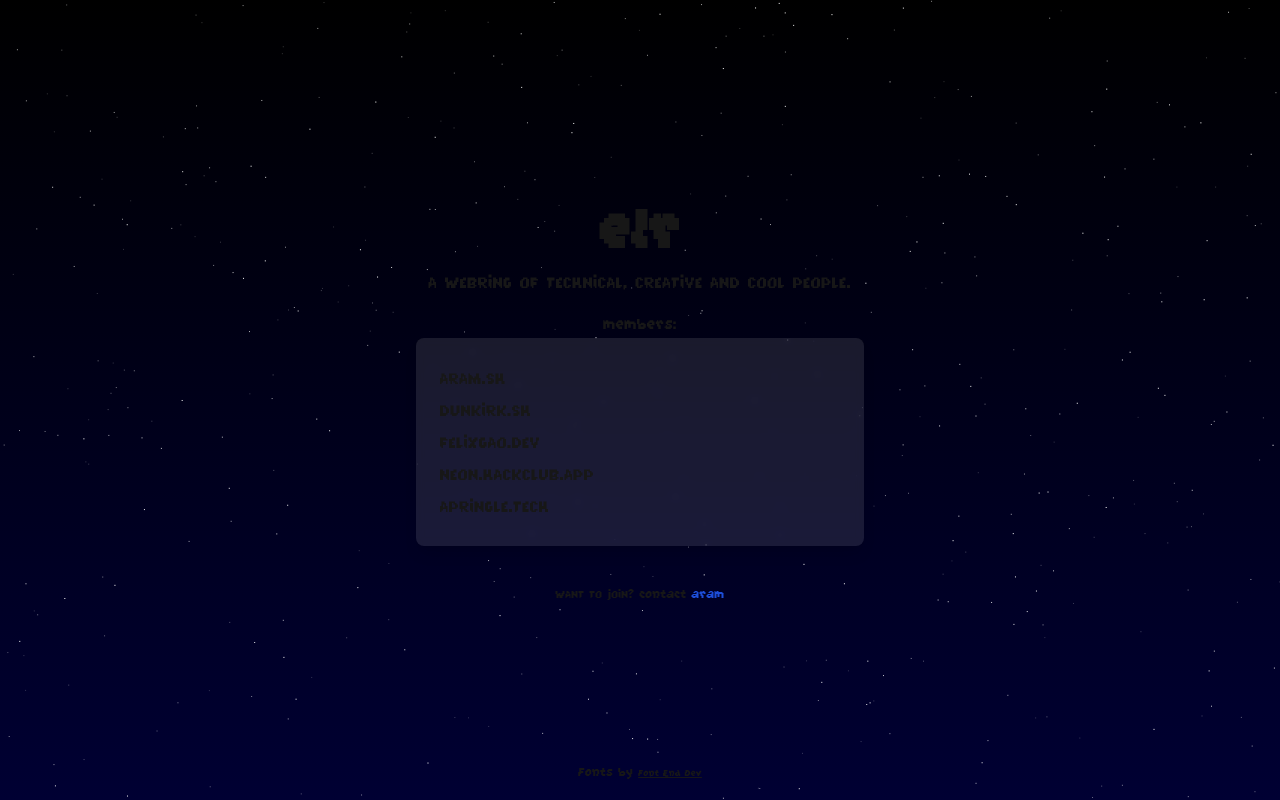
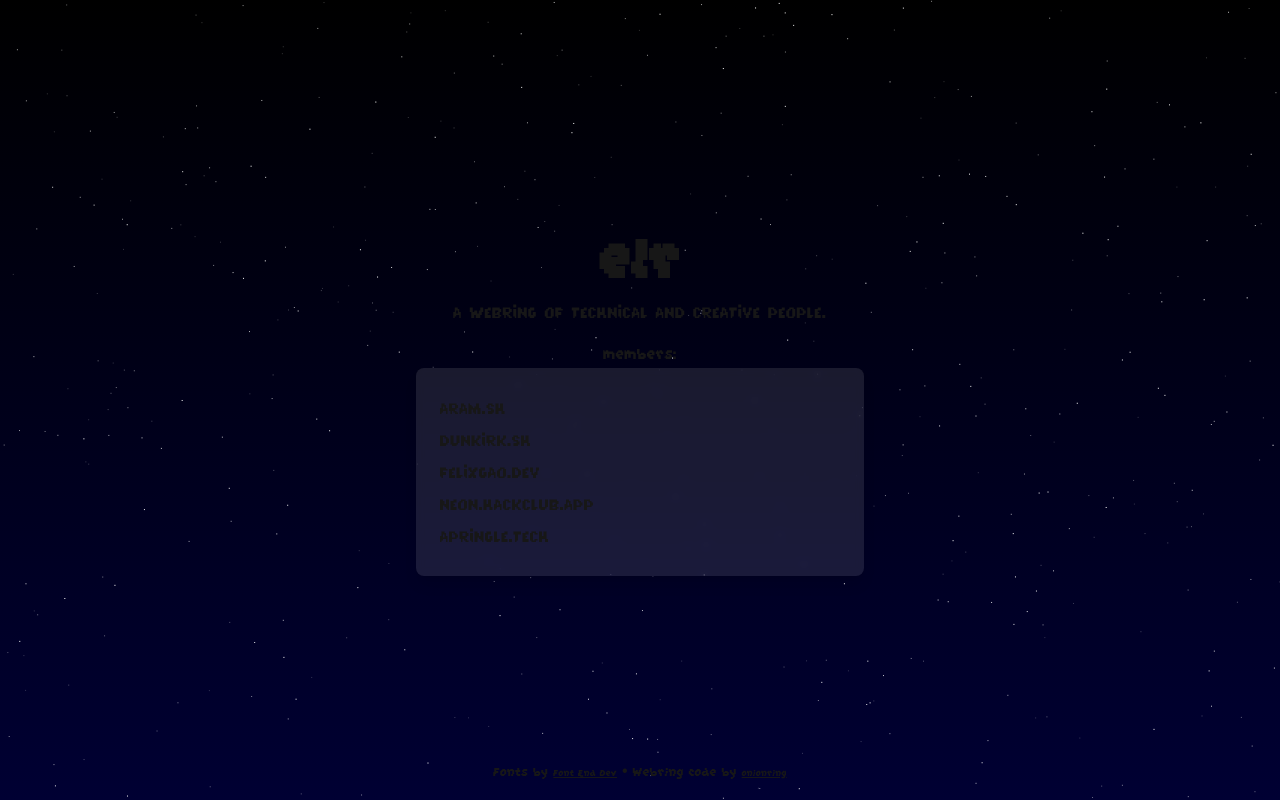
Before and after one commit to aramshiva/webring, a Next.js app: page / in a window 1280 px wide. Built offline with nearby package versions, Linux system fonts and the light colour scheme.

Commit message:
add attribution

```diff
--- a/app/page.tsx
+++ b/app/page.tsx
@@ -24,7 +24,7 @@ export default function Home() {
         <h1 className="text-7xl font-bold">elr</h1>
         <p className={`text-2xl pb-3 ${pearSoda.className}`}>
           a <Link href="https://en.wikipedia.org/wiki/Webring">webring</Link> of
-          technical, creative and cool people.{" "}
+          technical and creative people.{" "}
         </p>
         <p className="text-xl">members:</p>
         <div
@@ -34,7 +34,7 @@ export default function Home() {
           <Script src="/onionring-variables.js" strategy="afterInteractive" />
           <Script src="/onionring-index.js" strategy="afterInteractive" />
         </div>
-        <p className="pt-9">
+        {/* <p className="pt-9">
           <span className={pearSoda.className}>want to join?</span>{" "}
           <span>
             contact{" "}
@@ -42,12 +42,16 @@ export default function Home() {
               aram
             </Link>
           </span>
-        </p>
+        </p> */}
         <footer className="fixed bottom-0 left-0 w-full p-4 text-center">
           <p>
             Fonts by{" "}
             <Link href="https://fontenddev.com/" className="underline text-xs">
               Font End Dev
+            </Link>
+            {" "}•{" "}Webring code by{" "}
+            <Link href="https://garlic.garden/onionring/" className="underline text-xs">
+              onionring
             </Link>
           </p>
         </footer>
```
